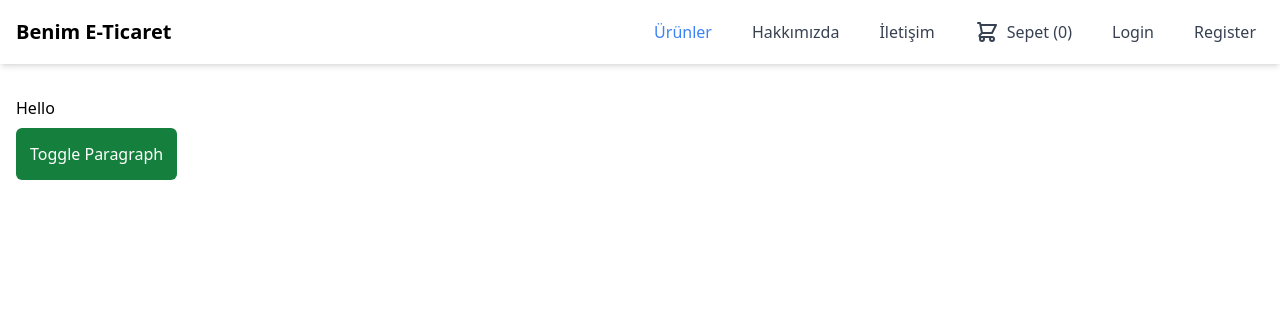
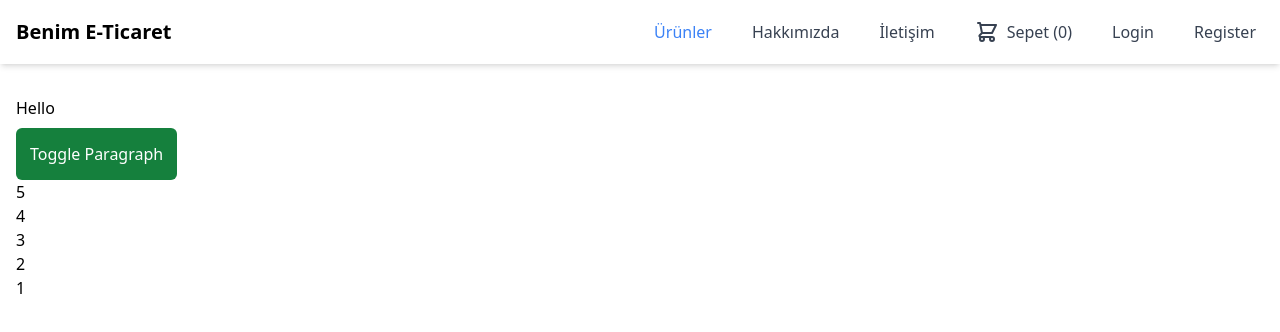
Before and after one commit to eminbasbayan/2024-4-react-bootcamp, a React (Vite) app: page / in a window 1280 px wide. Shown: the top 332 px of the page. Built offline with nearby package versions, Linux system fonts and the light colour scheme; no server answers.

Commit message:
useMemo hook kullanımı

```diff
--- /dev/null
+++ b/src/components/PerformanceOptimization/MyList.jsx
@@ -0,0 +1,26 @@
+import PropTypes from 'prop-types';
+import { useMemo } from 'react';
+
+const MyList = ({ items }) => {
+  const sortedItems = useMemo(() => {
+    console.log('list çalıştı!');
+
+    return items.sort((a, b) => b - a);
+  }, [items]);
+
+  const listItems = sortedItems;
+
+  return (
+    <ul>
+      {listItems.map((item) => {
+        return <li key={item}>{item}</li>;
+      })}
+    </ul>
+  );
+};
+
+MyList.propTypes = {
+  items: PropTypes.array,
+};
+
+export default MyList;
--- a/src/pages/HomePage.jsx
+++ b/src/pages/HomePage.jsx
@@ -1,6 +1,7 @@
-import { useCallback, useState } from 'react';
+import { useCallback, useMemo, useState } from 'react';
 import MyButton from '../components/PerformanceOptimization/MyButton';
 import MyElement from '../components/PerformanceOptimization/MyElement';
+import MyList from '../components/PerformanceOptimization/MyList';
 
 const HomePage = () => {
   const [toggleParagraph, setToggleParagraph] = useState(false);
@@ -11,12 +12,15 @@ const HomePage = () => {
     setToggleParagraph((prevState) => !prevState);
   }, []);
 
+  const listItems = useMemo(()=> [1, 2, 3, 4, 5], [])
+
   return (
     <div className="home-page">
       <div className="container mx-auto px-4 py-8">
         <h1>Hello</h1>
         <MyElement show={false} />
         <MyButton onClick={toggleParagraphHandler}>Toggle Paragraph</MyButton>
+        <MyList items={listItems} />
       </div>
     </div>
   );
```
